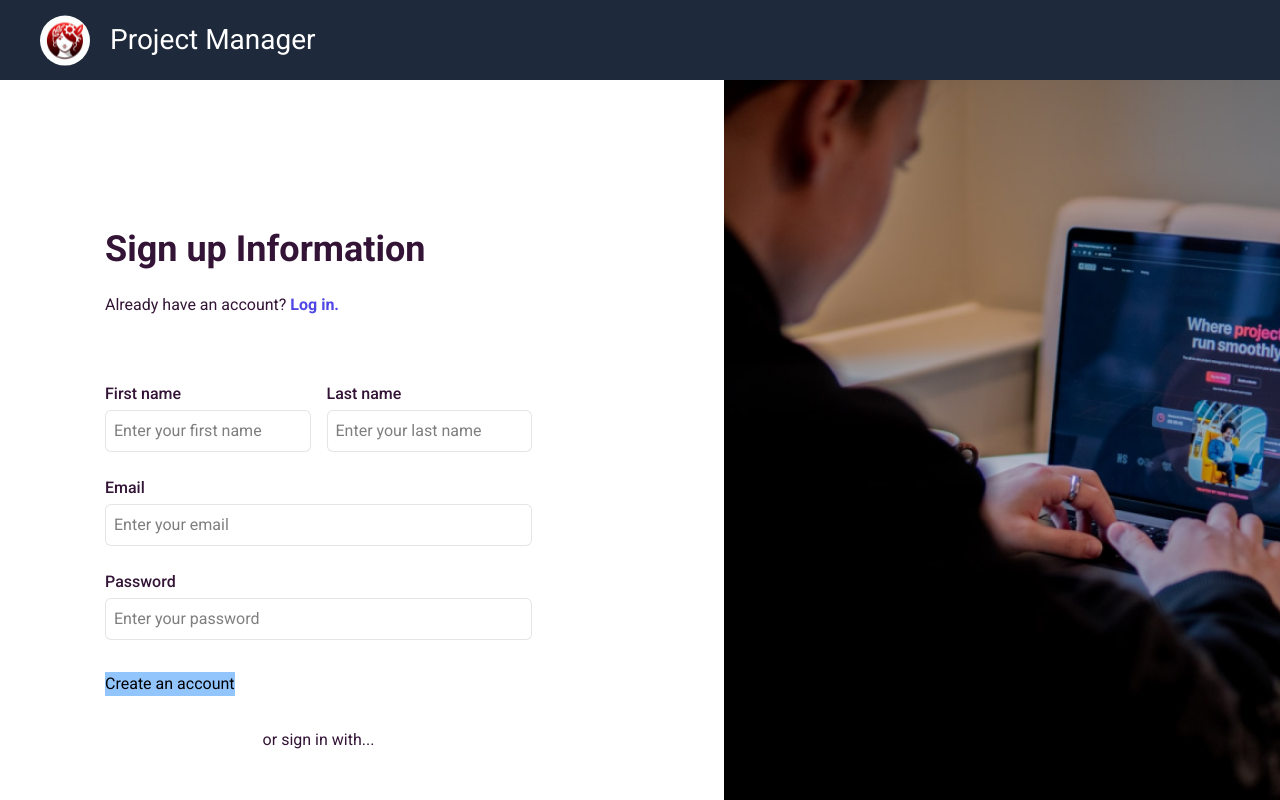
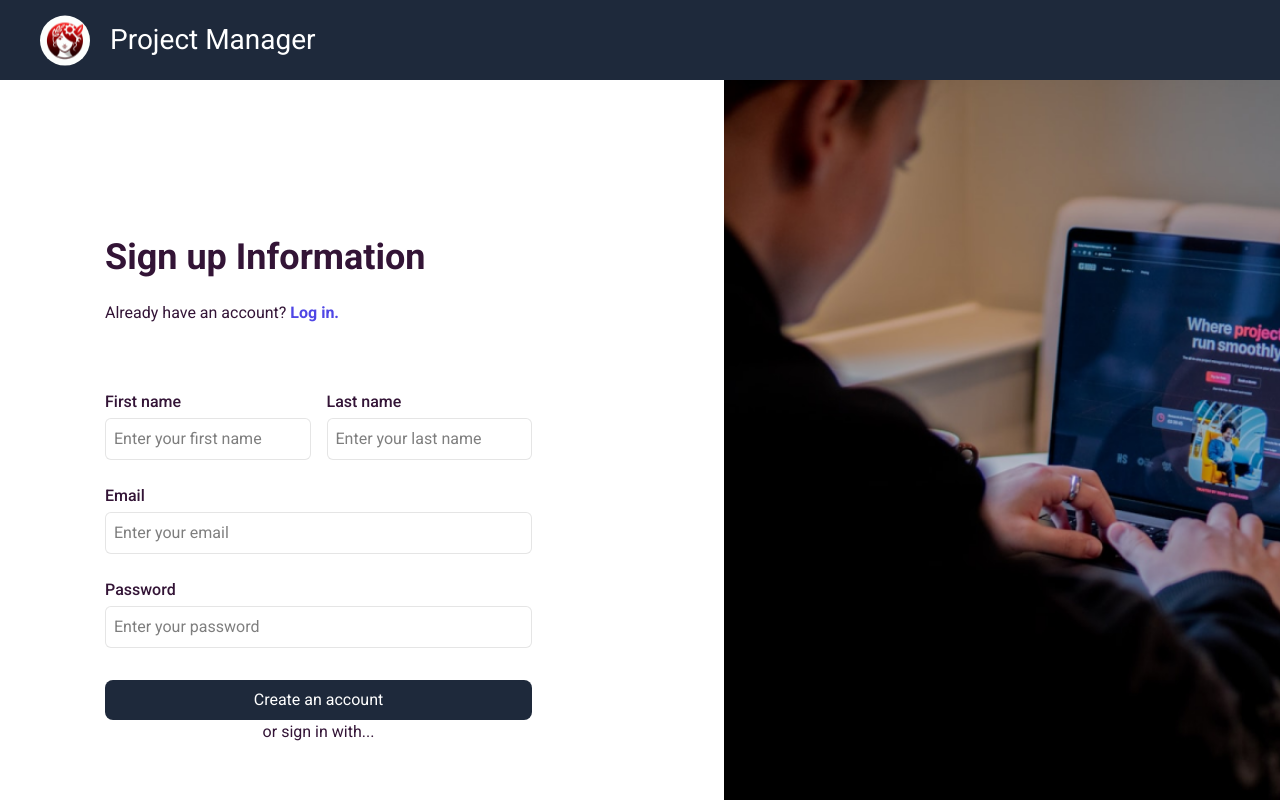
Before and after one commit to MVISHNU-BR/TI-REX-Desafio-02, a React (Vite) app in the folder project-manager/: page /register in a window 1280 px wide. Shown: the top 800 px of the page. Built offline with nearby package versions, Linux system fonts and the light colour scheme; no server answers.

Commit message:
fix: update button color to dark-blue

```diff
--- a/project-manager/src/pages/Login.tsx
+++ b/project-manager/src/pages/Login.tsx
@@ -74,7 +74,7 @@ export default function Login() {
               />
               {error && <p className="text-red-500 text-sm mb-4">{error}</p>}
               <button
-                className="w-full bg-vinho text-white rounded-lg py-2 px-4"
+                className="w-full bg-azul-escuro text-white rounded-lg py-2 px-4"
                 type="submit"
               >
                 Login
--- a/project-manager/src/pages/Register.tsx
+++ b/project-manager/src/pages/Register.tsx
@@ -130,7 +130,7 @@ export default function Register() {
                 value={password}
                 onChange={(e) => setPassword(e.target.value)}
               />
-              <button className="mb-5 sm:mb-8 bg-blue-300" type="submit">
+              <button className="w-full bg-azul-escuro text-white rounded-lg py-2 px-4" type="submit">
                 Create an account
               </button>
             </form>
```
